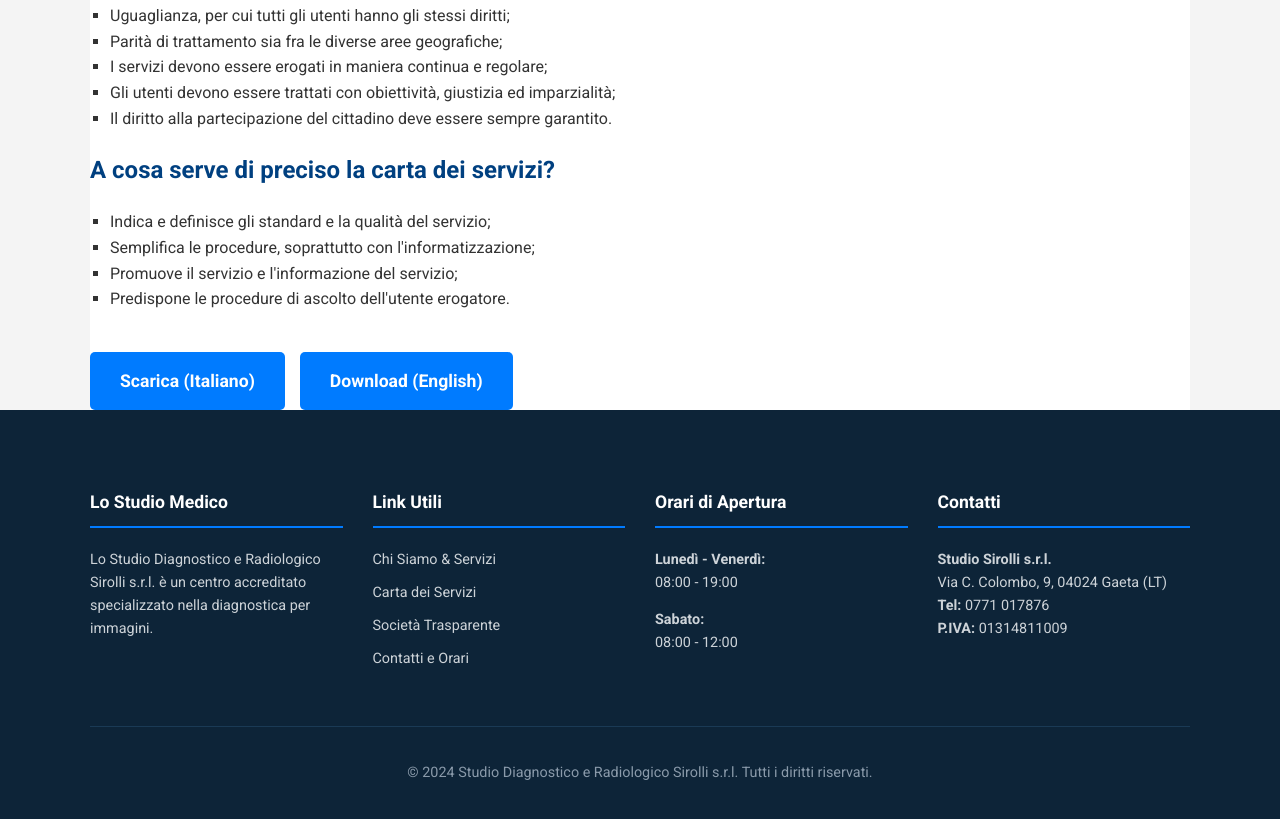
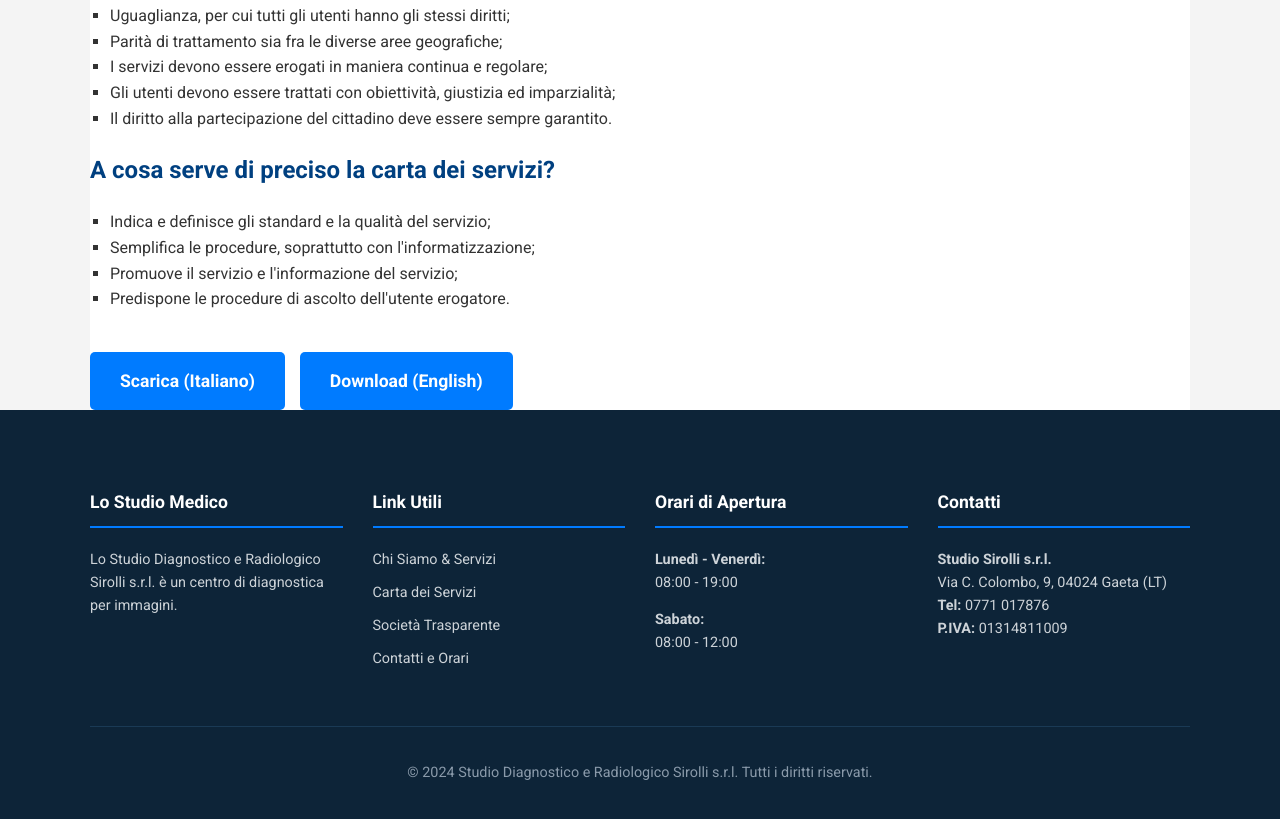
Before and after one commit to centrodiagnosticosirolli/gaeta, a plain HTML site: page carta-dei-servizi.html in a window 1280 px wide. Shown: the part 484-1303 px from the top of the page. Drawn offline with Linux system fonts and the light colour scheme.

Commit message:
Audit: evita indicazioni generiche di accreditamento in attesa di verifica dei titoli vigenti

```diff
--- a/carta-dei-servizi.html
+++ b/carta-dei-servizi.html
@@ -93,7 +93,7 @@
     <footer>
         <div class="container">
             <div class="footer-grid">
-                <div class="footer-column"><h3>Lo Studio Medico</h3><p>Lo Studio Diagnostico e Radiologico Sirolli s.r.l. è un centro accreditato specializzato nella diagnostica per immagini.</p></div>
+                <div class="footer-column"><h3>Lo Studio Medico</h3><p>Lo Studio Diagnostico e Radiologico Sirolli s.r.l. è un centro di diagnostica per immagini.</p></div>
                 <div class="footer-column"><h3>Link Utili</h3><ul><li><a href="chi-siamo.html">Chi Siamo & Servizi</a></li><li><a href="carta-dei-servizi.html">Carta dei Servizi</a></li><li><a href="societa-trasparente.html">Società Trasparente</a></li><li><a href="contatti.html">Contatti e Orari</a></li></ul></div>
                 <div class="footer-column"><h3>Orari di Apertura</h3><p><strong>Lunedì - Venerdì:</strong><br>08:00 - 19:00</p><p><strong>Sabato:</strong><br>08:00 - 12:00</p></div>
                 <div class="footer-column"><h3>Contatti</h3><p><strong>Studio Sirolli s.r.l.</strong><br>Via C. Colombo, 9, 04024 Gaeta (LT)<br><strong>Tel:</strong> 0771 017876<br><strong>P.IVA:</strong> 01314811009</p></div>
```
